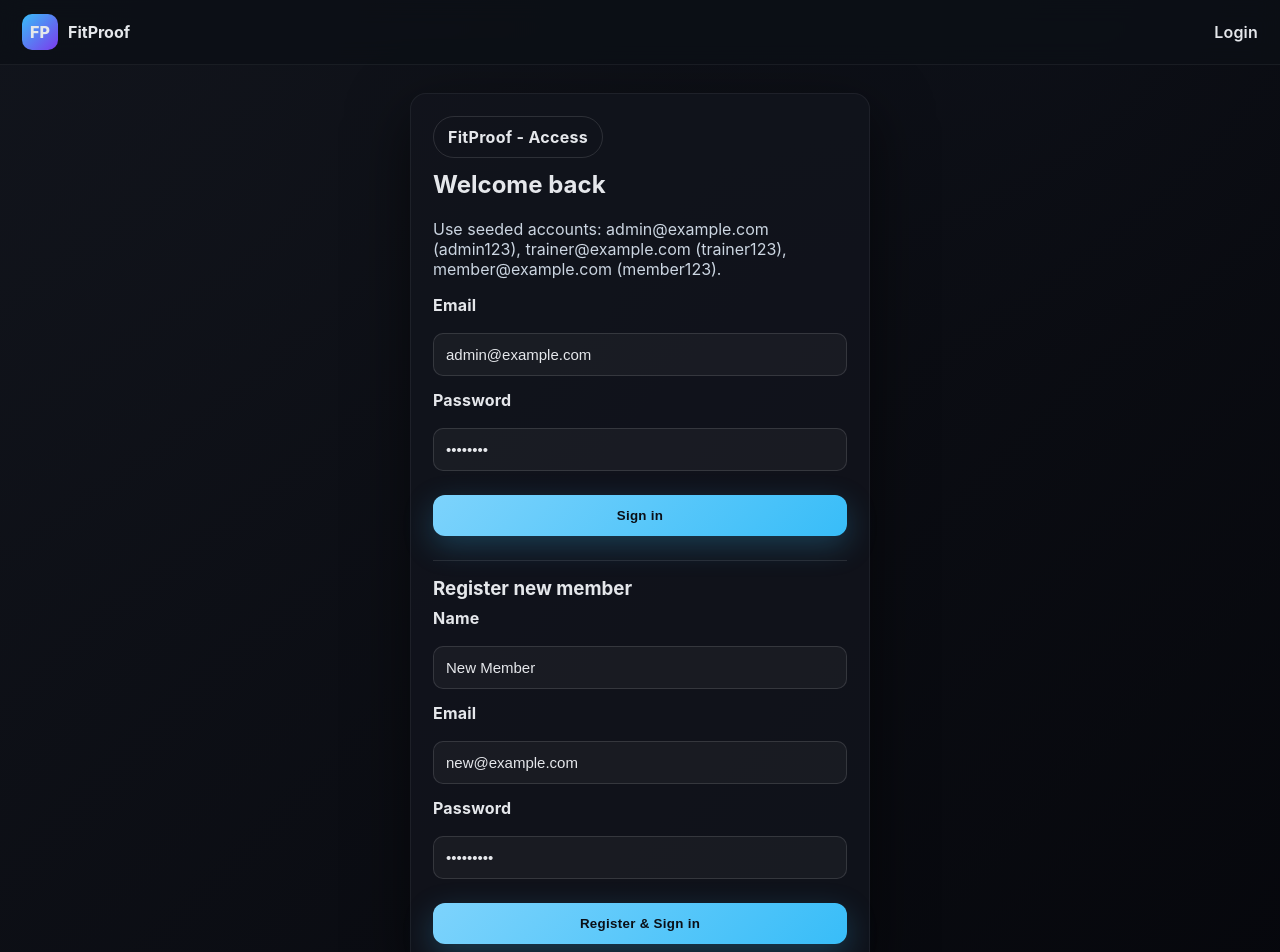
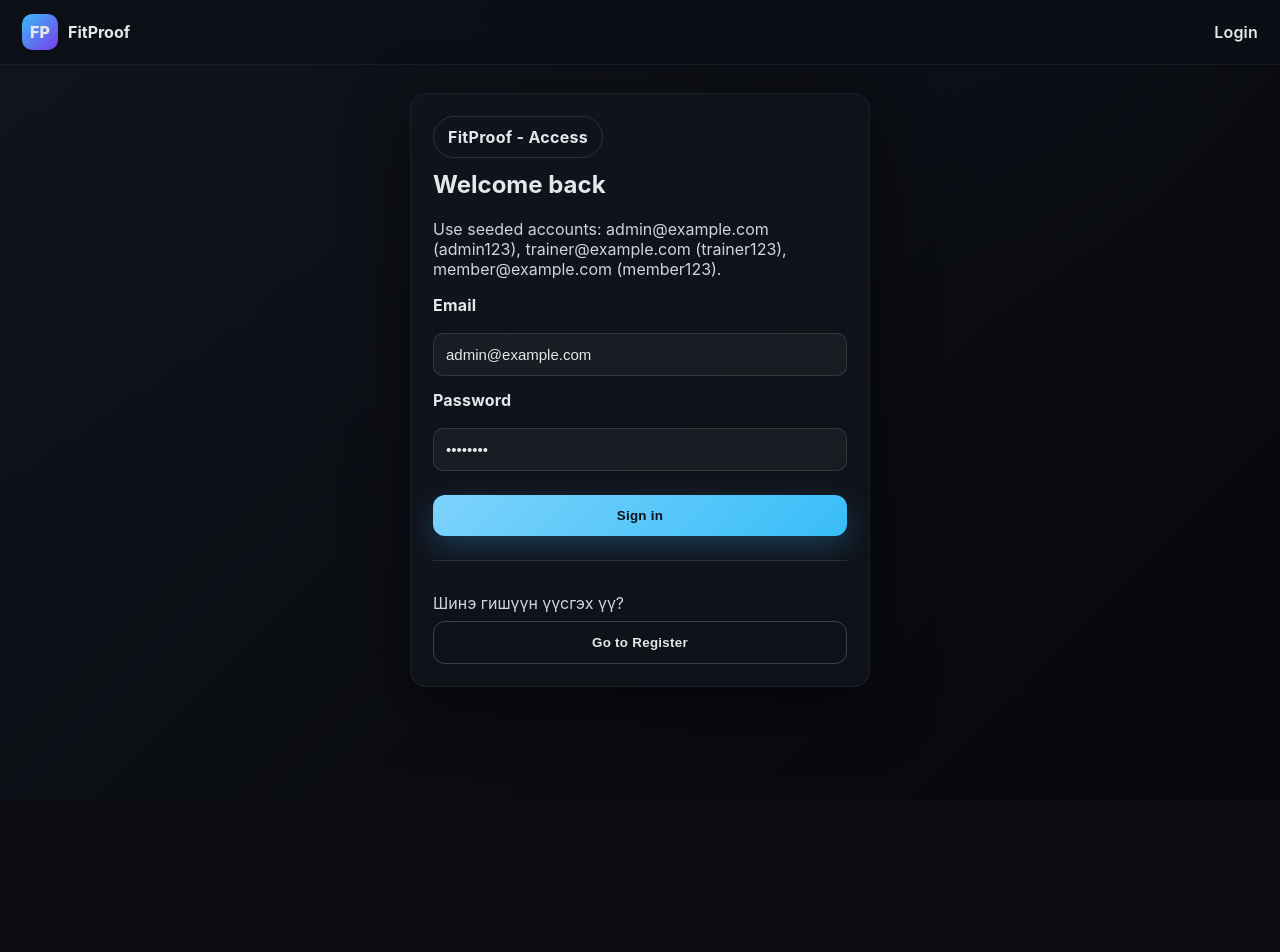
Before and after one commit to mz310/FitProof, a React (Vite) app in the folder frontend/: page /login in a window 1280 px wide. Shown: the top 952 px of the page. After the commit the page ends 800 px from the top, so only its background shows below. Built offline with nearby package versions, Linux system fonts and the light colour scheme; no server answers.

Commit message:
chore(ui): remove register form from login, link to /register

```diff
--- a/frontend/src/pages/LoginPage.jsx
+++ b/frontend/src/pages/LoginPage.jsx
@@ -9,9 +9,6 @@ export default function LoginPage() {
   const location = useLocation();
   const [email, setEmail] = useState("admin@example.com");
   const [password, setPassword] = useState("admin123");
-  const [name, setName] = useState("New Member");
-  const [regEmail, setRegEmail] = useState("new@example.com");
-  const [regPassword, setRegPassword] = useState("member123");
   const [error, setError] = useState(null);
   const [success, setSuccess] = useState(null);
   const [loading, setLoading] = useState(false);
@@ -27,29 +24,6 @@ export default function LoginPage() {
       navigate(redirectTo, { replace: true });
     } catch (err) {
       setError(err.response?.data?.message || "Login failed");
-    } finally {
-      setLoading(false);
-    }
-  };
-
-  const handleRegister = async (e) => {
-    e.preventDefault();
-    setError(null);
-    setSuccess(null);
-    setLoading(true);
-    try {
-      await api.post("/auth/register", {
-        email: regEmail,
-        password: regPassword,
-        name,
-        role: "member",
-      });
-      await login(regEmail, regPassword);
-      setSuccess("Амжилттай бүртгэж нэвтэрлээ");
-      const redirectTo = location.state?.from?.pathname || "/scan";
-      navigate(redirectTo, { replace: true });
-    } catch (err) {
-      setError(err.response?.data?.message || "Registration failed");
     } finally {
       setLoading(false);
     }
@@ -77,24 +51,16 @@ export default function LoginPage() {
       </form>
 
       <div style={{ marginTop: 24, borderTop: "1px solid rgba(255,255,255,0.1)", paddingTop: 16 }}>
-        <h3 style={{ margin: "0 0 8px 0" }}>Register new member</h3>
-        <form onSubmit={handleRegister}>
-          <div className="form-row">
-            <label className="label">Name</label>
-            <input className="input" value={name} onChange={(e) => setName(e.target.value)} required />
-          </div>
-          <div className="form-row">
-            <label className="label">Email</label>
-            <input className="input" type="email" value={regEmail} onChange={(e) => setRegEmail(e.target.value)} required />
-          </div>
-          <div className="form-row">
-            <label className="label">Password</label>
-            <input className="input" type="password" value={regPassword} onChange={(e) => setRegPassword(e.target.value)} required />
-          </div>
-          <button className="btn" type="submit" disabled={loading} style={{ width: "100%", marginTop: 10 }}>
-            {loading ? "Registering..." : "Register & Sign in"}
-          </button>
-        </form>
+        <p style={{ color: "#cbd5e1", marginBottom: 8 }}>Шинэ гишүүн үүсгэх үү?</p>
+        <button
+          className="btn secondary"
+          type="button"
+          disabled={loading}
+          onClick={() => navigate("/register")}
+          style={{ width: "100%" }}
+        >
+          Go to Register
+        </button>
       </div>
     </div>
   );
```
